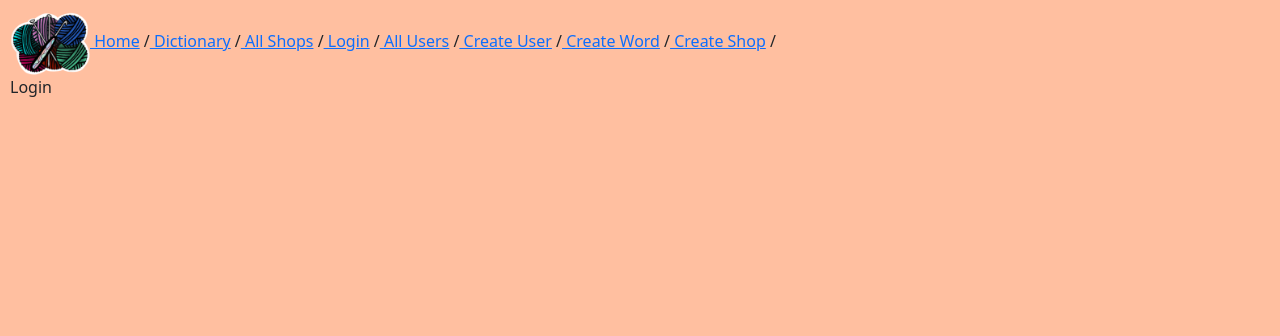
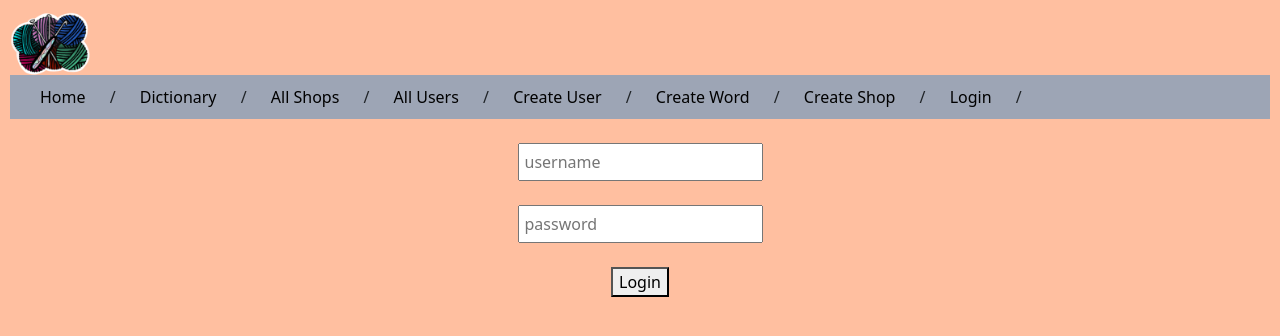
Before and after one commit to sbrockmeyer/Capstone-capstone, a React (Create React App) app in the folder front-end/: page /login in a window 1280 px wide. Shown: the top 336 px of the page. Built offline with nearby package versions, Linux system fonts and the light colour scheme; a web font is replaced by a local one.

Commit message:
aaaaahhhhh

```diff
--- a/front-end/src/App.js
+++ b/front-end/src/App.js
@@ -8,17 +8,21 @@ function App() {
 
   return (
     <>
-      <nav>
+    <div className='containermain'>
         <img src={logo} width='80' alt='logo'/>
-        <Link to="/"> Home</Link> /
-        <Link to="/dictionary"> Dictionary</Link> /
-        <Link to='/allShops'> All Shops</Link> /
-        <Link to='/login'> Login</Link> /
-        <Link to='/allUsers'> All Users</Link> /
-        <Link to='/createUser'> Create User</Link> /
-        <Link to='/createWord'> Create Word</Link> /
-        <Link to='createShop'> Create Shop</Link> /
+
+      <nav className='topnav'>
+        <Link className='links' to="/"> Home</Link> /
+        <Link className='links' to="/dictionary"> Dictionary</Link> /
+        <Link className='links' to='/allShops'> All Shops</Link> /
+        <Link className='links' to='/allUsers'> All Users</Link> /
+        <Link className='links' to='/createUser'> Create User</Link> /
+        <Link className='links' to='/createWord'> Create Word</Link> /
+        <Link className='links' to='createShop'> Create Shop</Link> /
+        <Link className='links' to='/login'> Login</Link> /
       </nav>
+    </div>
+    <br/>
       <Outlet />
     </>
   );
--- a/front-end/src/components/Login.js
+++ b/front-end/src/components/Login.js
@@ -1,8 +1,15 @@
 import React from 'react'
 
 function Login() {
+
   return (
-    <div>Login</div>
+    <>
+      <form className='loginForm'>
+        <input type='text' placeholder='username'/><br/><br/>
+        <input type='text' placeholder='password'/><br/><br/>
+        <button type='submit' >Login</button>
+      </form>
+    </>
   )
 }
 
--- a/front-end/src/components/ShopDetails.js
+++ b/front-end/src/components/ShopDetails.js
@@ -13,7 +13,7 @@ function ShopDetails({ shop, clear }) {
   }
   return (
     <>
-      <div className='box' onClick={() => clear()}>
+      <div className='boxdetails' onClick={() => clear()}>
         <div>ID: {shop._id}</div>
         <div>Name: {shop.ShopName}</div>
         <div>Language: {shop.Language}</div>
--- a/front-end/src/components/UserDetails.js
+++ b/front-end/src/components/UserDetails.js
@@ -13,7 +13,7 @@ function UserDetails({ user, clear }) {
 
 	return (
 		<>
-			<div className='box' onClick={() => clear()}>
+			<div className='boxdetails' onClick={() => clear()}>
 				<div>First Name: {user.FName}</div>
 				<div>Last Name: {user.LName}</div>
 				<div>Username: {user.Username}</div>
--- a/front-end/src/components/WordDetails.js
+++ b/front-end/src/components/WordDetails.js
@@ -10,7 +10,7 @@ function WordDetails({ word, clear }) {
 	}
 	return (
 		<>
-			<div className='box' onClick={() => clear()}>
+			<div className='boxdetails' onClick={() => clear()}>
 				<div>English: {word.English}</div>
 				<div>UK/Australia: {word.UK} </div>
 				<div>German: {word.German}</div>
--- a/front-end/src/index.css
+++ b/front-end/src/index.css
@@ -1,5 +1,4 @@
 html{
     background-color: #ffbfa0;
     margin: 10px;
-    /* text-align: center; */
 }
--- a/front-end/src/sass/style.scss
+++ b/front-end/src/sass/style.scss
@@ -15,14 +15,52 @@
     }
 }
 
+.topnav{
+    background-color: lighten($silver, 10%);
+    padding: 10px;
+    // margin: 10px;
+}
+
+.links{
+    text-decoration: none;
+    color: $black;
+    padding: 10px;
+    margin: 10px;
+    &:hover{
+        color: lighten($darkBlue, 60%);
+    }
+}
+
 div{
     background-color: $peach;
+}
+
+.boxdetails{
+    border: 5px solid $silver;
+    padding: 10px;
+    margin: auto;
+    // width: fit-content;
+    // height: fit-content;
+    text-align: center;
+    cursor: pointer;
+    user-select: none;
+    &:hover{
+        border: 5px solid darken($silver, 20%);
+    }
 }
 
 .box{
     border: 5px solid $silver;
     padding: 10px;
-    margin: 10px;
+    margin: auto;
+    width: fit-content;
+    height: fit-content;
+    text-align: center;
+    cursor: pointer;
+    user-select: none;
+    &:hover{
+        border: 5px solid darken($silver, 20%);
+    }
 }
 
 h1{
@@ -36,3 +74,7 @@ h3{
 form{
     text-align: center;
 }
+
+.loginForm{
+
+}
```
